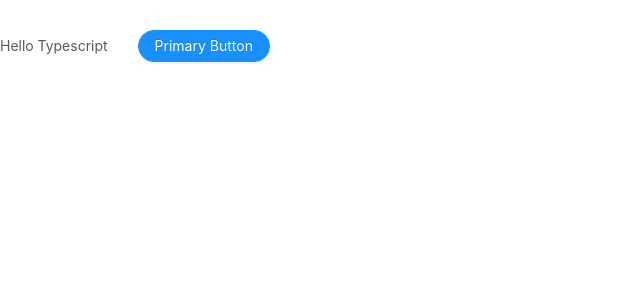
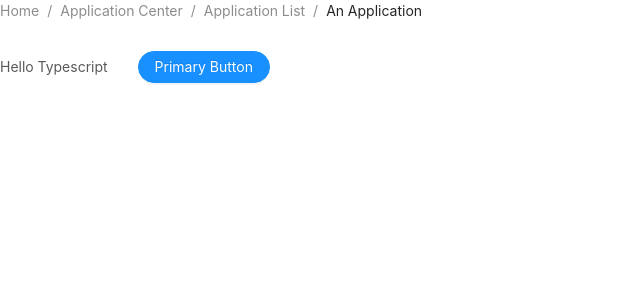
Before and after one commit to caption01/template-next-ts, a Next.js app: page / in a window 1280 px wide. Shown: the top 300 px of the page, without its empty margins (0-640 px from the left). Built offline with nearby package versions, Linux system fonts and the light colour scheme.

Commit message:
#4 setup alias path

```diff
--- a/package.json
+++ b/package.json
@@ -8,6 +8,7 @@
     "start": "next start"
   },
   "dependencies": {
+    "@ant-design/icons": "^4.2.2",
     "@zeit/next-css": "^1.0.1",
     "@zeit/next-less": "^1.0.1",
     "antd": "^4.7.2",
--- a/pages/index.tsx
+++ b/pages/index.tsx
@@ -1,6 +1,9 @@
 import React, { FunctionComponent } from 'react'
 import { Button } from 'antd'
 import styled from 'styled-components'
+
+import Navigator from 'components/navigator/navigator'
+
 
 const StyledBtn = styled(Button)`
   margin: 30px 30px;
@@ -9,6 +12,7 @@ const StyledBtn = styled(Button)`
 const MainPage: FunctionComponent = () => {
   return (
     <div>
+      <Navigator />
       Hello Typescript
       <StyledBtn type="primary" shape="round">Primary Button</StyledBtn>
     </div>
--- /dev/null
+++ b/src/components/navigator/navigator.tsx
@@ -0,0 +1,18 @@
+import { Breadcrumb } from 'antd'
+
+const Navigator = () => {
+  return (
+    <Breadcrumb>
+      <Breadcrumb.Item>Home</Breadcrumb.Item>
+      <Breadcrumb.Item>
+        <a href="">Application Center</a>
+      </Breadcrumb.Item>
+      <Breadcrumb.Item>
+        <a href="">Application List</a>
+      </Breadcrumb.Item>
+      <Breadcrumb.Item>An Application</Breadcrumb.Item>
+    </Breadcrumb>
+  )
+}
+
+export default Navigator
```
Also changed, not shown: tsconfig.json (+7 -1 lines).
